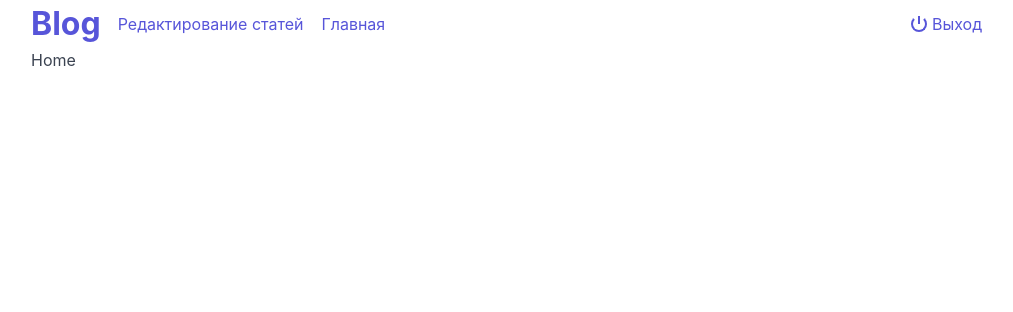
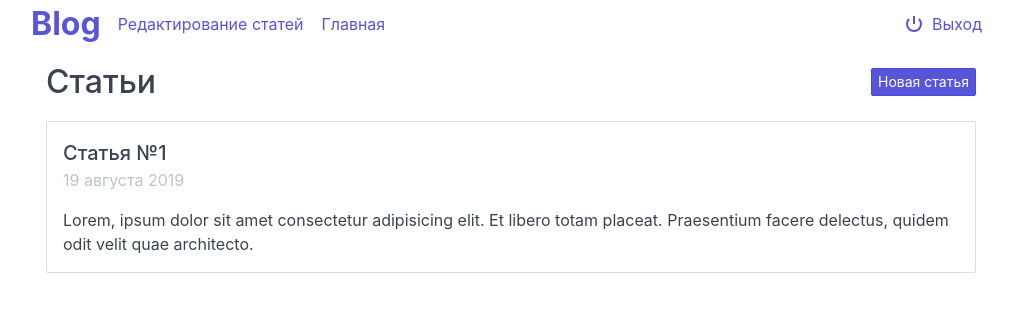
Before and after one commit to Tardigrada777/trlogic-test, a Vue app: page / in a window 1280 px wide. Shown: the top 312 px of the page, without its empty margins (129-1142 px from the left). Built offline with nearby package versions, Linux system fonts and the light colour scheme; data requests are answered from the project's data file.

Commit message:
Мутации, actions и компоненты карточек статей

```diff
--- a/db.json
+++ b/db.json
@@ -3,12 +3,20 @@
     {
       "id": 1,
       "title": "Статья 1",
-      "content": "Content of article 1"
+      "date": "12 декабря 2017",
+      "content": "Lorem, ipsum dolor sit amet consectetur adipisicing elit. Et libero totam placeat. Praesentium facere delectus, quidem odit velit quae architecto."
     },
     {
       "id": 2,
       "title": "Статья 2",
-      "content": "Content of article 2"
+      "date": "12 декабря 2017",
+      "content": "Lorem, ipsum dolor sit amet consectetur adipisicing elit. Et libero totam placeat. Praesentium facere delectus, quidem odit velit quae architecto."
+    },
+    {
+      "id": 3,
+      "title": "Статья 3",
+      "date": "12 декабря 2017",
+      "content": "Lorem, ipsum dolor sit amet consectetur adipisicing elit. Et libero totam placeat. Praesentium facere delectus, quidem odit velit quae architecto."
     }
   ]
 }
--- a/src/App.vue
+++ b/src/App.vue
@@ -1,7 +1,7 @@
 <template>
   <div id="app">
     <AppBar />
-    <div class="container grid-lg">
+    <div class="wrapper">
       <transition name="fade" mode="out-in">
         <router-view />
       </transition>
@@ -10,7 +10,7 @@
 </template>
 
 <script>
-import axios from "axios";
+import { mapActions } from "vuex";
 import AppBar from "./components/AppBar";
 
 export default {
@@ -22,21 +22,21 @@ export default {
   components: {
     AppBar
   },
+  methods: {
+    ...mapActions(["getArticles"])
+  },
   created() {
-    axios
-      .get("http://localhost:3000/articles")
-      .then(res => {
-        this.articles = res.data;
-      })
-      .catch(err => {
-        console.log(err);
-      });
+    this.getArticles();
   }
 };
 </script>
 
 <style lang="scss">
 @import "./assets/customization.scss";
+
+#app {
+  min-height: 100vh;
+}
 
 .fade-enter-active,
 .fade-leave-active {
--- a/src/assets/_colors.scss
+++ b/src/assets/_colors.scss
@@ -2,4 +2,4 @@ $black: #000;
 $white: #fff;
 $light-gray: #eeeff1;
 $gray: #dcdcdc;
-$accent: #767676;
+$accent: #d50000;
--- a/src/components/AppBar.vue
+++ b/src/components/AppBar.vue
@@ -9,7 +9,7 @@
         </section>
         <section class="navbar-section">
           <a href="#" @click.prevent="logout" class="btn btn-link">
-            <i class="icon icon-2x icon-shutdown text size--16"></i> Выход
+            <i class="icon icon-2x icon-shutdown text size--16 mr--5"></i> Выход
           </a>
         </section>
       </header>
--- /dev/null
+++ b/src/components/ArticleCard.vue
@@ -0,0 +1,30 @@
+<template>
+  <div class="card">
+    <div class="card-header">
+      <div class="card-title h5">{{ article.title }}</div>
+      <div class="card-subtitle text-gray">{{ article.date }}</div>
+    </div>
+    <div class="card-body">{{ article.content }}</div>
+    <div class="card-footer" v-if="editable">
+      <button class="btn btn-primary mr--10">Редактировать</button>
+      <button class="btn btn-error">Удалить</button>
+    </div>
+  </div>
+</template>
+
+<script>
+export default {
+  props: {
+    article: {
+      id: Number,
+      title: String,
+      date: String,
+      content: String
+    },
+    editable: Boolean
+  }
+};
+</script>
+
+<style lang="scss" scoped>
+</style>
--- a/src/router.js
+++ b/src/router.js
@@ -16,7 +16,7 @@ export default new Router({
     {
       path: '/about',
       name: 'about',
-      component: () => import('./views/About.vue')
+      component: () => import('./views/ArticlesEditPage.vue')
     }
   ]
 });
--- a/src/store.js
+++ b/src/store.js
@@ -1,16 +1,38 @@
-import Vue from 'vue'
-import Vuex from 'vuex'
+import Vue from 'vue';
+import Vuex from 'vuex';
 
-Vue.use(Vuex)
+import Axios from 'axios';
+
+const axios = Axios.create({
+  baseURL: 'http://localhost:3000'
+});
+
+Vue.use(Vuex);
 
 export default new Vuex.Store({
   state: {
-
+    user: {
+      isAuth: true
+    },
+    articles: null
   },
   mutations: {
-
+    SET_USER({ user }, payload) {
+      // payload == true || false
+      user.isAuth = payload;
+    },
+    SET_ARTICLES(state, payload) {
+      state.articles = payload;
+    }
   },
   actions: {
-
+    async getArticles({ commit }) {
+      const { data } = await axios.get('/articles');
+      commit('SET_ARTICLES', data);
+    }
+  },
+  getters: {
+    isUserAuth: state => state.user.isAuth,
+    articles: state => state.articles
   }
-})
+});
--- a/src/views/About.vue
+++ /dev/null
@@ -1,5 +0,0 @@
-<template>
-  <div class="about">
-    <h1>This is an about page</h1>
-  </div>
-</template>
--- /dev/null
+++ b/src/views/ArticlesEditPage.vue
@@ -0,0 +1,11 @@
+<template>
+  <div class="articles-edit-page p-all--15">
+    <h1>Редактирование статей</h1>
+  </div>
+</template>
+
+
+<style lang="scss">
+.articles-edit-page {
+}
+</style>
--- a/src/views/Home.vue
+++ b/src/views/Home.vue
@@ -1,10 +1,39 @@
 <template>
-  <div class="home">Home</div>
+  <div class="home p-all--15">
+    <div class="d-flex a-items--center j-cont--sb mb--20">
+      <h2 class="mb--0">Статьи</h2>
+      <button class="btn btn-primary btn-sm">Новая статья</button>
+    </div>
+
+    <div class="c-articles-list">
+      <ArticleCard :article="article" />
+    </div>
+  </div>
 </template>
 
 <script>
+import ArticleCard from "../components/ArticleCard";
+
 export default {
   name: "home",
-  components: {}
+  data() {
+    return {
+      article: {
+        title: "Статья №1",
+        date: "19 августа 2019",
+        content:
+          "Lorem, ipsum dolor sit amet consectetur adipisicing elit. Et libero totam placeat. Praesentium facere delectus, quidem odit velit quae architecto."
+      }
+    };
+  },
+  components: {
+    ArticleCard
+  }
 };
 </script>
+
+<style lang="scss">
+.home {
+  position: relative;
+}
+</style>
```
Also changed, not shown: src/views/ArticlePage.vue (added, +14 -0 lines).
